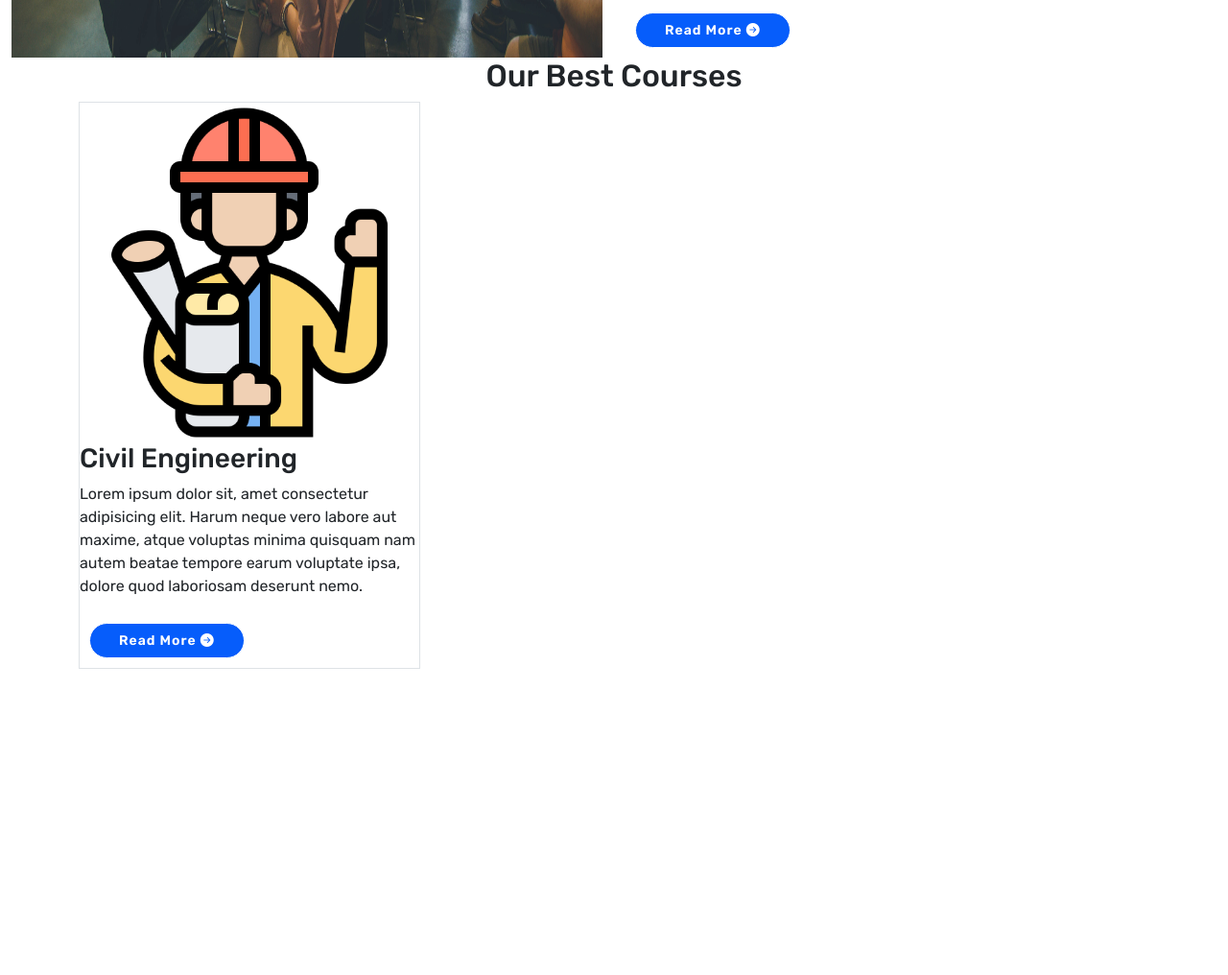
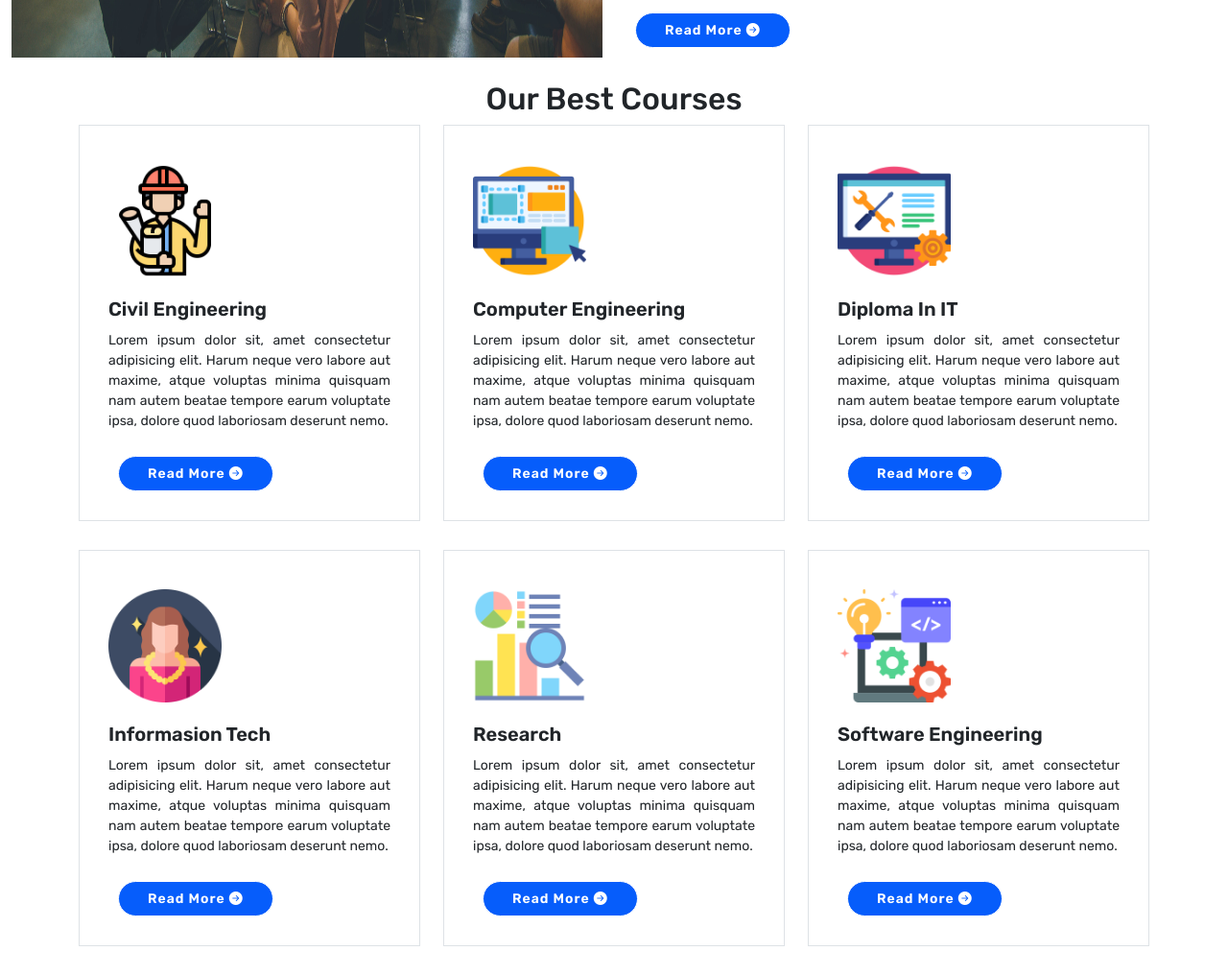
Before and after one commit to Chaarleesss/Univ-LandingPage, a website: page index.html in a window 1280 px wide. Shown: the part 2263-3279 px from the top of the page at 96% size. Before the commit the page ends 2960 px from the top, so only its background shows below. Drawn offline with nearby package versions, Linux system fonts and the light colour scheme.

Commit message:
add Courses info

```diff
--- a/css/style.css
+++ b/css/style.css
@@ -243,3 +243,31 @@ About CSS
   border: 1px solid var(--light);
   border-radius: 50px;
 }
+
+/****************
+Courses CSS
+******************/
+
+.courses .single-courses-box {
+  margin-bottom: 30px;
+  position: relative;
+  padding: 40px 30px 20px;
+  z-index: 1;
+  overflow: hidden;
+  transition: 0.5s;
+}
+
+.courses .single-courses-box .icon {
+  margin-bottom: 21px;
+}
+
+.courses .single-courses-box h3 {
+  font-size: 20px;
+  font-weight: 600;
+  margin-bottom: 10px;
+}
+
+.courses .single-courses-box p {
+  font-size: 14px;
+  text-align: justify;
+}
--- a/index.html
+++ b/index.html
@@ -213,16 +213,97 @@
     <!--Courses Section-->
     <section class="courses mt-mb-5">
       <div class="container">
-        <div class="row">
+        <div class="row mt-4">
           <h2 class="text-center">Our Best Courses</h2>
         </div>
         <div class="row">
           <div class="col-lg-4">
             <div class="single-courses-box border">
               <div class="icon">
-                <img src="/image/courses/civil.png" class="img-fluid" alt="">
+                <img src="/image/courses/civil.png" width="40%" class="img-fluid" alt="">
               </div>
               <h3>Civil Engineering</h3>
+                <p>Lorem ipsum dolor sit, amet consectetur adipisicing elit.
+                   Harum neque vero labore aut maxime, atque voluptas minima
+                    quisquam nam autem beatae tempore earum voluptate ipsa,
+                   dolore quod laboriosam deserunt nemo.</p>
+                   <div class="buttons">
+                    <a href="" class="button3">Read More <i class="bi bi-arrow-right-circle-fill"></i></a>
+                   </div>
+            </div>
+          </div>
+
+
+          <div class="col-lg-4">
+            <div class="single-courses-box border">
+              <div class="icon">
+                <img src="/image/courses/computer_engineering.png" width="40%" class="img-fluid" alt="">
+              </div>
+              <h3>Computer Engineering</h3>
+                <p>Lorem ipsum dolor sit, amet consectetur adipisicing elit.
+                   Harum neque vero labore aut maxime, atque voluptas minima
+                    quisquam nam autem beatae tempore earum voluptate ipsa,
+                   dolore quod laboriosam deserunt nemo.</p>
+                   <div class="buttons">
+                    <a href="" class="button3">Read More <i class="bi bi-arrow-right-circle-fill"></i></a>
+                   </div>
+            </div>
+          </div>
+
+          <div class="col-lg-4">
+            <div class="single-courses-box border">
+              <div class="icon">
+                <img src="/image/courses/dit.png" width="40%" class="img-fluid" alt="">
+              </div>
+              <h3>Diploma In IT</h3>
+                <p>Lorem ipsum dolor sit, amet consectetur adipisicing elit.
+                   Harum neque vero labore aut maxime, atque voluptas minima
+                    quisquam nam autem beatae tempore earum voluptate ipsa,
+                   dolore quod laboriosam deserunt nemo.</p>
+                   <div class="buttons">
+                    <a href="" class="button3">Read More <i class="bi bi-arrow-right-circle-fill"></i></a>
+                   </div>
+            </div>
+          </div>
+
+          <div class="col-lg-4">
+            <div class="single-courses-box border">
+              <div class="icon">
+                <img src="/image/courses/IT.png" width="40%" class="img-fluid" alt="">
+              </div>
+              <h3>Informasion Tech</h3>
+                <p>Lorem ipsum dolor sit, amet consectetur adipisicing elit.
+                   Harum neque vero labore aut maxime, atque voluptas minima
+                    quisquam nam autem beatae tempore earum voluptate ipsa,
+                   dolore quod laboriosam deserunt nemo.</p>
+                   <div class="buttons">
+                    <a href="" class="button3">Read More <i class="bi bi-arrow-right-circle-fill"></i></a>
+                   </div>
+            </div>
+          </div>
+
+          <div class="col-lg-4">
+            <div class="single-courses-box border">
+              <div class="icon">
+                <img src="/image/courses/research.png" width="40%" class="img-fluid" alt="">
+              </div>
+              <h3>Research</h3>
+                <p>Lorem ipsum dolor sit, amet consectetur adipisicing elit.
+                   Harum neque vero labore aut maxime, atque voluptas minima
+                    quisquam nam autem beatae tempore earum voluptate ipsa,
+                   dolore quod laboriosam deserunt nemo.</p>
+                   <div class="buttons">
+                    <a href="" class="button3">Read More <i class="bi bi-arrow-right-circle-fill"></i></a>
+                   </div>
+            </div>
+          </div>
+
+          <div class="col-lg-4">
+            <div class="single-courses-box border">
+              <div class="icon">
+                <img src="/image/courses/software.png" width="40%" class="img-fluid" alt="">
+              </div>
+              <h3>Software Engineering</h3>
                 <p>Lorem ipsum dolor sit, amet consectetur adipisicing elit.
                    Harum neque vero labore aut maxime, atque voluptas minima
                     quisquam nam autem beatae tempore earum voluptate ipsa,
```
